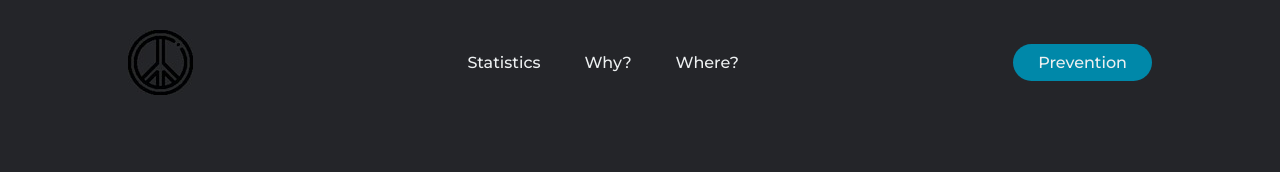
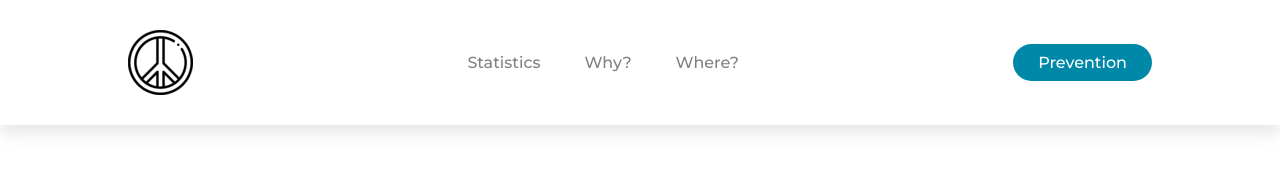
Before and after one commit to AKD2022/Philly-Gun-Violence, a plain HTML site: page index.html in a window 1280 px wide. Drawn offline with Linux system fonts and the light colour scheme.

Commit message:
added new logo with background color change, deleted all other logos

```diff
--- a/index.html
+++ b/index.html
@@ -11,7 +11,7 @@
 
 <!--Navbar Start-->
     <header>
-        <img class="logo" src="images/-removebg-preview.jpg" alt="logo">
+        <img class="logo" src="images/peace-symbol-removebg-preview (1).png" alt="logo">
         <nav>
             <ul class="nav_links">
                 <li><a href="statistics.html">Statistics</a></li>
--- a/style.css
+++ b/style.css
@@ -4,7 +4,6 @@
     box-sizing: border-box;
     margin: 0;
     padding: 0;
-    background-color: #242529;
 }
 
 .logo {
@@ -12,11 +11,19 @@
     width: auto;
 }
 
-li, a, button {
+li, a {
     font-family: "Montserrat", sans-serif;
     font-weight: 500;
     font-size: 16px;
-    color: #edf0f1;
+    color: gray;
+    text-decoration: none;
+}
+
+button {
+    font-family: "Montserrat", sans-serif;
+    font-weight: 500;
+    font-size: 16px;
+    color: white;
     text-decoration: none;
 }
 
@@ -25,6 +32,8 @@ header {
     justify-content: space-between;
     align-items: center;
     padding: 30px 10%;
+    background: #ffffff;
+    box-shadow: 0 .5rem 1rem rgba(0, 0, 0, 0.1);
 }
 
 .logo {
@@ -45,7 +54,7 @@ header {
 }
 
 .nav_links li a:hover{
-    color:#0088a9;
+    color:#000000;
 }
 
 button {
@@ -58,5 +67,5 @@ button {
 }
 
 button:hover {
-    background-color: rgba(0,136,169,0.8);
+    background-color: black
 }
```
Also changed, not shown: images/-removebg-preview.jpg (deleted), images/4073336_0.webp (deleted), images/download (1).jpg (deleted), images/download (2).jpg (deleted), images/download.jpg (deleted), images/download.png (deleted), images/kk190.jpg (deleted), images/peace-symbol (1).png (deleted), images/peace-symbol-removebg-preview (1).png (added).
